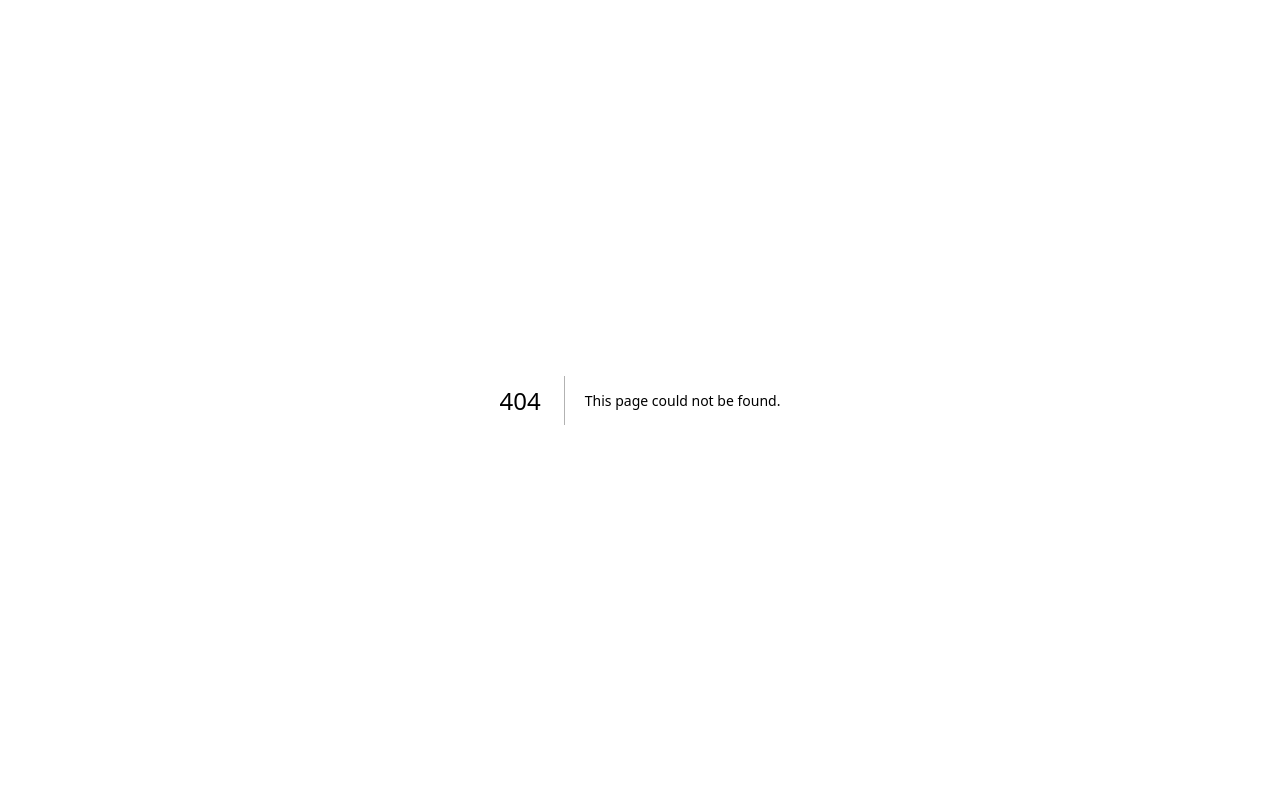
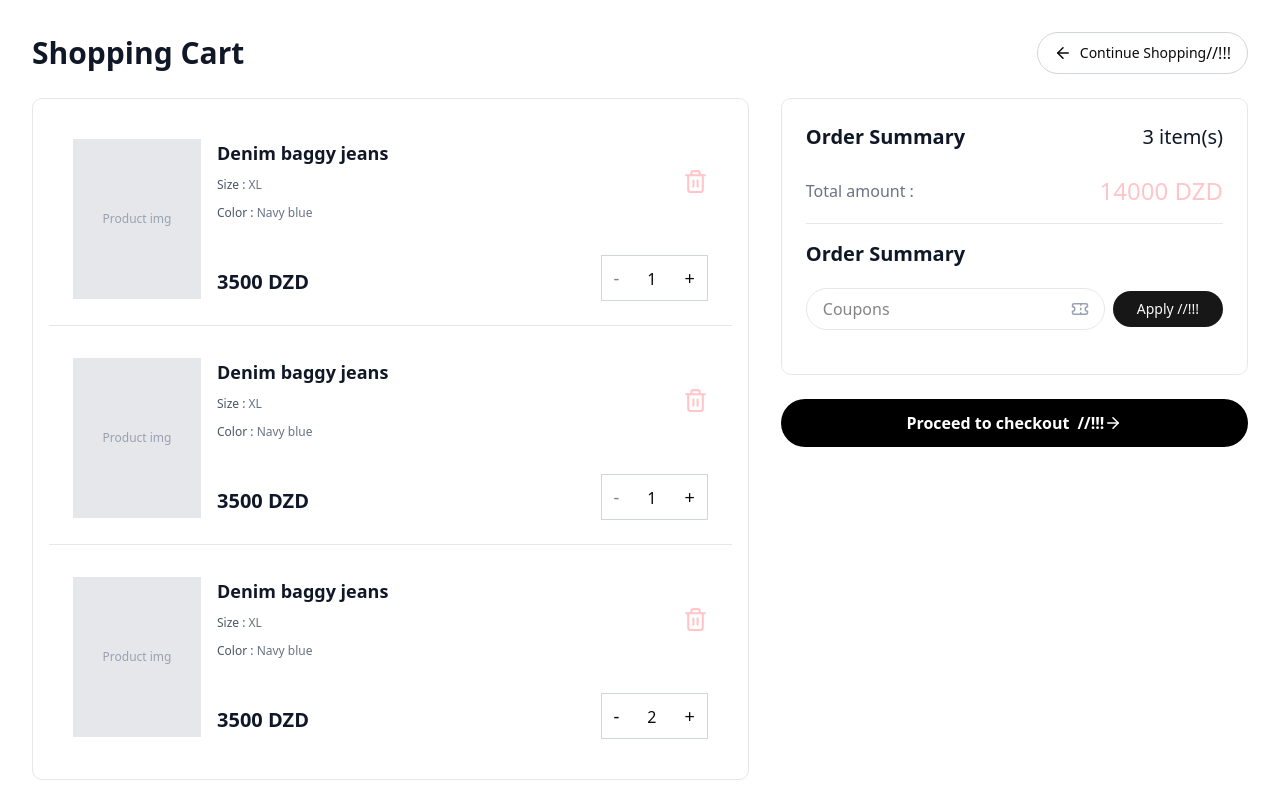
Before and after one commit to Ashreeef/S.E.-Ecommerce-Project, a Next.js app: page /cart in a window 1280 px wide. Before the commit this address had no page. Built offline with nearby package versions, Linux system fonts and the light colour scheme.

Commit message:
add cart page

```diff
--- /dev/null
+++ b/app/cart/page.tsx
@@ -0,0 +1,145 @@
+"use client";
+import * as React from "react";
+import { Button } from "@/components/ui/button";
+import CartItem from "@/components/ui/cartItem";
+
+import { ArrowLeft, ArrowRight, Ticket } from "lucide-react";
+
+function cartPage() {
+  const [cartItems, setCartItems] = React.useState([
+    {
+      id: 1,
+      name: "Denim baggy jeans",
+      size: "XL",
+      color: "Navy blue",
+      price: 3500.0,
+      originalPrice: 4500.0,
+      quantity: 1,
+      image: "",
+    },
+    {
+      id: 2,
+      name: "Denim baggy jeans",
+      size: "XL",
+      color: "Navy blue",
+      price: 3500.0,
+      originalPrice: 4500.0,
+      quantity: 1,
+      image: "",
+    },
+    {
+      id: 5,
+      name: "Denim baggy jeans",
+      size: "XL",
+      color: "Navy blue",
+      price: 3500.0,
+      originalPrice: 4500.0,
+      quantity: 2,
+      image: "",
+    },
+  ]);
+
+  const total = cartItems.reduce(
+    (total, item) => total + item.price * item.quantity,
+    0
+  );
+  const [couponCode, setCouponCode] = React.useState("");
+  //const ShippingFee = 500;
+  const removeItem = (id: number) => {
+    setCartItems((items) => items.filter((item) => item.id !== id));
+  };
+  const updateQuantity = (id: number, newQuantity: number) => {
+    if (newQuantity < 1) return;
+    setCartItems((items) =>
+      items.map((item) =>
+        item.id === id ? { ...item, quantity: newQuantity } : item
+      )
+    );
+  };
+  return (
+    <div className="max-w-7xl mx-auto px-4 sm:px-6 lg:px-8 py-8">
+      <div className="flex justify-between items-center mb-6">
+        <h1 className="text-3xl font-bold text-gray-900">Shopping Cart</h1>
+        <div>
+          <button className="flex items-center space-x-2 border border-gray-300 px-4 py-2 rounded-full hover:bg-gray-50">
+            <ArrowLeft size={18} />
+            <span className="sm:text-sm">Continue Shopping</span>   //!!!
+          </button>
+        </div>
+      </div>
+      {/*products list*/}
+      <div className="grid grid-cols-1 lg:grid-cols-5 gap-8">
+        <div className="lg:col-span-3 space-y-2 p-4 border border-gray-200 rounded-lg">
+          {cartItems.length === 0 && " No items in the cart yet. "}
+          {cartItems.map((item) => (
+            <CartItem
+              key={item.id}
+              item={item}
+              removeItem={removeItem}
+              updateQuantity={updateQuantity}
+            />
+          ))}
+        </div>
+        {/*cart summary*/}
+        <div className="lg:col-span-2">
+          <div className="border border-gray-200 rounded-lg p-6 sticky top-8">
+            <div className="flex justify-between items-center mb-6">
+              <h2 className="text-xl font-bold text-gray-900">Order Summary</h2>
+              <span className="text-xl text-gray-900">
+                {cartItems.length} item(s)
+              </span>
+            </div>
+            <div className="flex justify-between items-center mb-3">
+              <span className="text-gray-500">Total amount : </span>
+              <span className="text-[#FFC5C8] text-2xl">{total} DZD</span>
+            </div>
+            {/* <div className="mb-3">
+              <div className="flex justify-between items-center">
+                <span className="text-gray-500">Shipping fee:</span>
+                <span className="text-gray-600"> -</span>
+              </div>
+              <div className="mt-2 text-s text-gray-500">
+                <span>Enter your address to view shipping options </span>
+                <button className="text-[#FFC5C8] hover:underline hover:cursor-pointer ml-1">
+                  Calculate shipping
+                </button>
+              </div>
+            </div>
+            <hr className="my-4 border-gray-200" />
+            <div className="flex justify-between items-center mb-3">
+              <span className="text-gray-500">Grand Total : </span>
+              <span className="text-[#FFC5C8] text-2xl">
+                {total + ShippingFee} DZD
+              </span>
+            </div>*/}
+            <hr className="my-4 border-gray-200 w-full" />
+            <h2 className="text-xl font-bold text-gray-900">Order Summary</h2>
+            <div className="my-5 flex items-center justify-between gap-2">
+              <div className="relative w-full">
+                <input
+                  type="text"
+                  placeholder="Coupons"
+                  value={couponCode}
+                  onChange={(e) => setCouponCode(e.target.value)}
+                  className="w-full border border-gray-200 rounded-full px-4 py-2 pr-10 focus:outline-none focus:ring-1 focus:ring-gray-300"
+                />
+                <span className="absolute inset-y-0 right-4 flex items-center text-gray-400">
+                  <Ticket size={18} />
+                </span>
+              </div>
+              <Button className="rounded-full px-6 py-2 hover:cursor-pointer">
+                Apply   //!!!
+              </Button>
+            </div>
+          </div>
+          <button className="w-full my-6 bg-black text-white py-3 rounded-full font-semibold hover:bg-gray-800 transition-colors flex items-center justify-center space-x-2 hover:cursor-pointer">
+            <span>Proceed to checkout</span> //!!!
+            <ArrowRight size={18} />
+          </button>
+        </div>
+      </div>
+    </div>
+  );
+}
+
+export default cartPage;
--- /dev/null
+++ b/components/ui/cartItem.tsx
@@ -0,0 +1,78 @@
+import * as React from "react";
+import { Trash2 } from "lucide-react";
+export default function CartItem({ item, removeItem, updateQuantity }: any) {
+  return (
+    <div className="bg-white  p-4 sm:p-6 flex  flex-col sm:flex-row  space-y-4 sm:space-y-0 sm:space-x-4 border-b border-gray-200 last:border-b-0">
+      <div className="flex w-full sm:w-auto space-x-4">
+        <div className="w-32 h-40 sm:w-32 sm:h-40 bg-gray-200  flex items-center justify-center overflow-hidden flex-shrink-0 ">
+          {item.image ? (
+            <img
+              src={item.image}
+              alt={item.name}
+              className="w-full h-full object-cover"
+            />
+          ) : (
+            <span className="text-gray-400 text-xs">Product img</span>
+          )}
+        </div>
+      </div>
+      <div className="flex-1 min-w-0">
+        <div className="flex justify-between ">
+          <div className="flex-1">
+            <h3 className="text-lg font-semibold text-gray-900 ">
+              {item.name}
+            </h3>
+            <div className="mt-1">
+              <span className="text-s sm:text-xs text-gray-600">
+                Size :{" "}
+                <span className="font-medium text-gray-500">{item.size}</span>
+              </span>
+            </div>
+            <div className="mt-1">
+              <span className="text-s sm:text-xs text-gray-600">
+                Color :{" "}
+                <span className="font-medium text-gray-500">{item.color}</span>
+              </span>
+            </div>
+          </div>
+          <button
+            onClick={() => {
+              removeItem(item.id);
+            }}
+            className="cursor-pointer text-[#FFC5C8] hover:scale-110"
+          >
+            <Trash2 size={25} />
+          </button>
+        </div>
+        <div className="flex items-center justify-between mt-4 gap-4">
+          <div className="mt-6  items-stretch justify-between">
+            <span className="text-xl font-bold text-gray-900">
+              {item.price} DZD
+            </span>
+          </div>
+          <div className=" mt-4 items-center border border-gray-300 ">
+            <button
+              onClick={() => {
+                updateQuantity(item.id, item.quantity - 1);
+              }}
+              disabled={item.quantity <= 1}
+              className="px-3 py-2 hover:bg-gray-100 text-lg disabled:opacity-50 disabled:cursor-not-allowed"
+            >
+              -
+            </button>
+            <span className="px-4 py-2 text-center">{item.quantity}</span>
+            <button
+              onClick={() => {
+                updateQuantity(item.id, item.quantity + 1);
+
+              }}
+              className="px-3 py-2 hover:bg-gray-100 text-lg disabled:opacity-50 disabled:cursor-not-allowed"
+            >
+              +
+            </button>
+          </div>
+        </div>
+      </div>
+    </div>
+  );
+}
```
Also changed, not shown: 1 other file (tests, documents, lock files or other folders).
